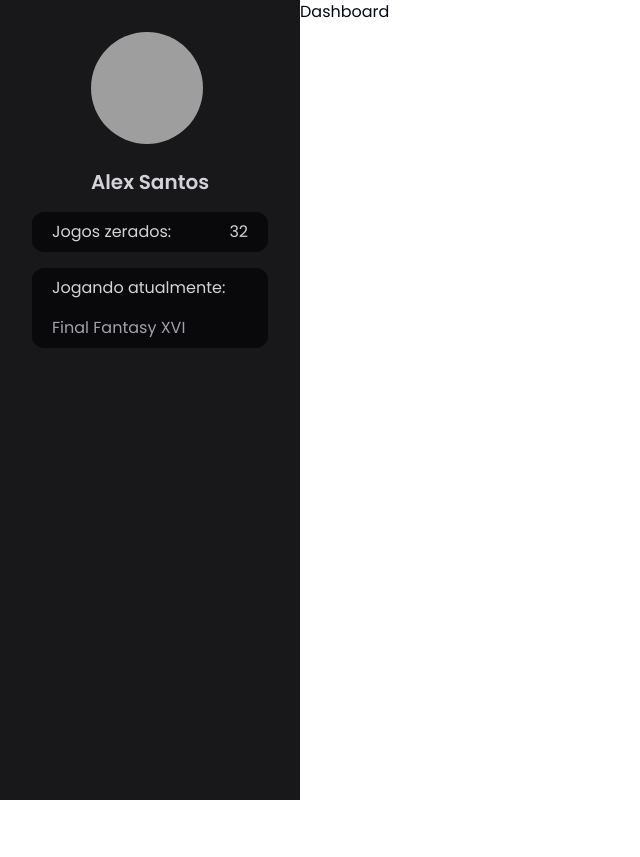
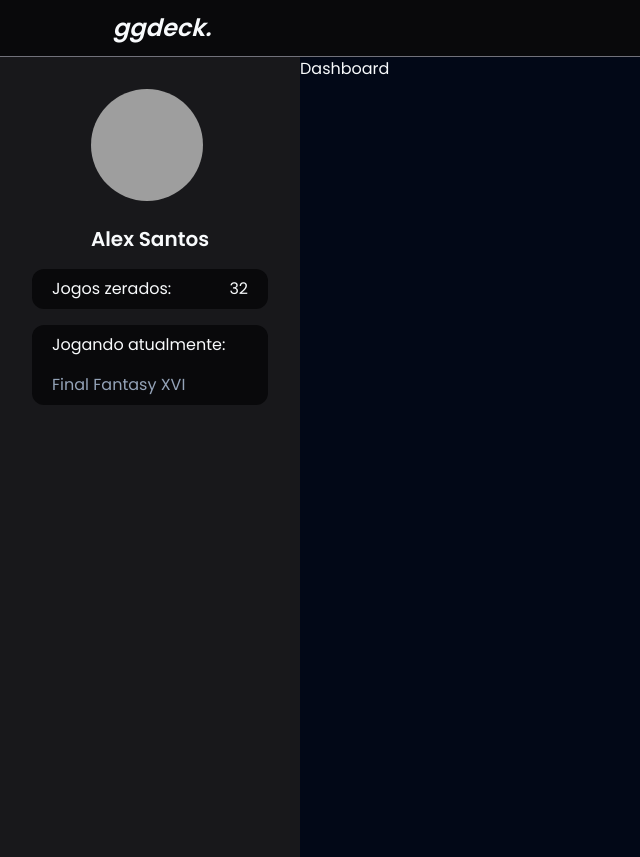
Before and after one commit to devalexsantos/ggdeck, a React (Vite) app: page / in a window 1280 px wide. Shown: the whole page, without its empty margins (0-640 px from the left). Before the commit the page ends 800 px from the top, so only its background shows below. Built offline with nearby package versions, Linux system fonts and the light colour scheme; grey boxes are pictures that could not be loaded.

Commit message:
aditioned header bar and change to dark default colors globals css

```diff
--- a/package.json
+++ b/package.json
@@ -12,6 +12,7 @@
   },
   "dependencies": {
     "@radix-ui/react-avatar": "^1.0.4",
+    "@radix-ui/react-separator": "^1.0.3",
     "@radix-ui/react-slot": "^1.0.2",
     "class-variance-authority": "^0.7.0",
     "clsx": "^2.1.0",
--- a/src/components/resume-profile.tsx
+++ b/src/components/resume-profile.tsx
@@ -1,6 +1,6 @@
 export default function ResumeProfile() {
   return (
-    <div className="flex flex-col gap-4 text-zinc-300 w-full">
+    <div className="flex flex-col gap-4 w-full">
       <div className="flex justify-between px-5 py-2 bg-zinc-950 rounded-xl">
         <span>Jogos zerados:</span>
         <span>32</span>
@@ -9,7 +9,7 @@ export default function ResumeProfile() {
       <div className="flex flex-col gap-4 px-5 py-2 bg-zinc-950 rounded-xl">
         <span>Jogando atualmente:</span>
         <div className="flex flex-col gap-2">
-          <span className="text-zinc-400">Final Fantasy XVI</span>
+          <span className="text-muted-foreground">Final Fantasy XVI</span>
         </div>
       </div>
     </div>
--- /dev/null
+++ b/src/components/ui/separator.tsx
@@ -0,0 +1,29 @@
+import * as React from "react"
+import * as SeparatorPrimitive from "@radix-ui/react-separator"
+
+import { cn } from "@/lib/utils"
+
+const Separator = React.forwardRef<
+  React.ElementRef<typeof SeparatorPrimitive.Root>,
+  React.ComponentPropsWithoutRef<typeof SeparatorPrimitive.Root>
+>(
+  (
+    { className, orientation = "horizontal", decorative = true, ...props },
+    ref
+  ) => (
+    <SeparatorPrimitive.Root
+      ref={ref}
+      decorative={decorative}
+      orientation={orientation}
+      className={cn(
+        "shrink-0 bg-border",
+        orientation === "horizontal" ? "h-[1px] w-full" : "h-full w-[1px]",
+        className
+      )}
+      {...props}
+    />
+  )
+)
+Separator.displayName = SeparatorPrimitive.Root.displayName
+
+export { Separator }
--- a/src/globals.css
+++ b/src/globals.css
@@ -5,38 +5,6 @@
 
 @layer base {
   :root {
-    --background: 0 0% 100%;
-    --foreground: 222.2 84% 4.9%;
-
-    --card: 0 0% 100%;
-    --card-foreground: 222.2 84% 4.9%;
-
-    --popover: 0 0% 100%;
-    --popover-foreground: 222.2 84% 4.9%;
-
-    --primary: 222.2 47.4% 11.2%;
-    --primary-foreground: 210 40% 98%;
-
-    --secondary: 210 40% 96.1%;
-    --secondary-foreground: 222.2 47.4% 11.2%;
-
-    --muted: 210 40% 96.1%;
-    --muted-foreground: 215.4 16.3% 46.9%;
-
-    --accent: 210 40% 96.1%;
-    --accent-foreground: 222.2 47.4% 11.2%;
-
-    --destructive: 0 84.2% 60.2%;
-    --destructive-foreground: 210 40% 98%;
-
-    --border: 214.3 31.8% 91.4%;
-    --input: 214.3 31.8% 91.4%;
-    --ring: 222.2 84% 4.9%;
-
-    --radius: 0.5rem;
-  }
-
-  .dark {
     --background: 222.2 84% 4.9%;
     --foreground: 210 40% 98%;
 
--- a/src/pages/_layout/app.tsx
+++ b/src/pages/_layout/app.tsx
@@ -4,6 +4,13 @@ import ResumeProfile from '@/components/resume-profile'
 
 export default function AppLayout() {
   return (
+    <>
+      <div className="w-full flex p-3 bg-zinc-950 border-b border-b-zinc-500">
+        <div className="w-full max-w-[300px] flex justify-start sm:justify-center">
+          <span className="text-2xl italic font-extrabold">ggdeck.</span>
+        </div>
+        <div className="flex-1 flex justify-end"></div>
+      </div>
       <div className="min-h-screen flex flex-col sm:flex-row">
         <aside className="bg-zinc-900 w-full p-8 flex flex-col items-center gap-4 sm:w-[300px]">
           <div className="flex flex-col gap-6">
@@ -11,12 +18,13 @@ export default function AppLayout() {
               <AvatarImage src="https://github.com/devalexsantos.png" />
               <AvatarFallback>AS</AvatarFallback>
             </Avatar>
-          <span className="text-xl font-bold text-zinc-300">Alex Santos</span>
+            <span className="text-xl font-bold ">Alex Santos</span>
           </div>
 
           <ResumeProfile />
         </aside>
         <Outlet />
       </div>
+    </>
   )
 }
```
Also changed, not shown: 1 other file (tests, documents, lock files or other folders). Lines whose indentation alone changed are shown as unchanged.
